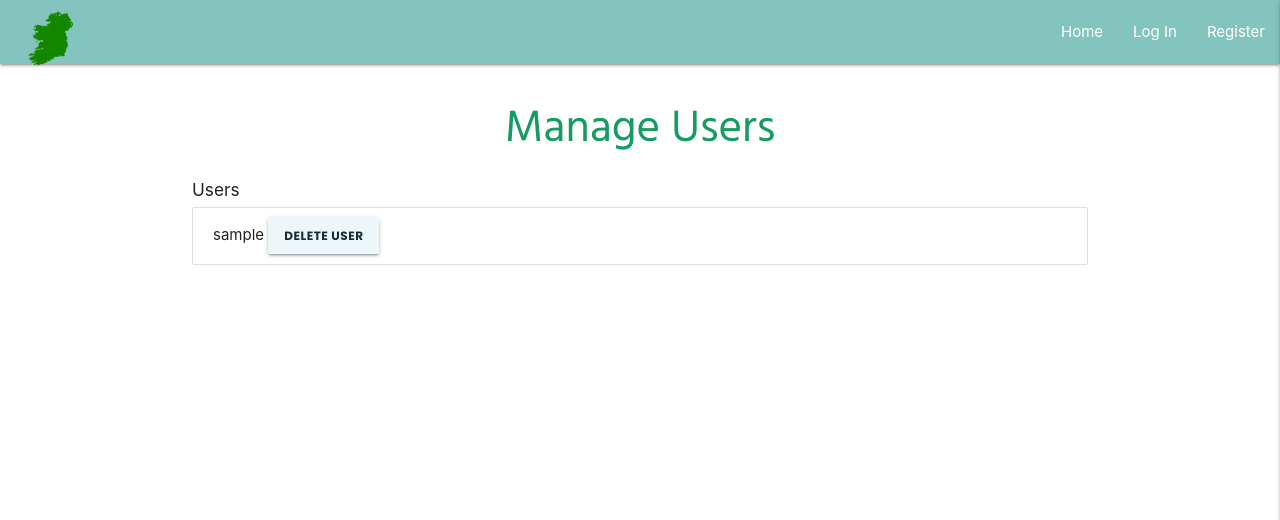
After one commit to LisaHackett97/HiddenIrishTravels, a Flask app: page /users_admin in a window 1280 px wide. The commit adds this page. Shown: the top 520 px of the page. Run offline with Flask 2, Linux system fonts and the light colour scheme; a database or web service that is not in the repository returns one stand-in record (values such as "Sample title"); some libraries are stand-ins or nearby versions.

Commit message:
Add delete user functionality to the site

```diff
--- a/app.py
+++ b/app.py
@@ -243,6 +243,26 @@ def delete_location(location_id):
     return redirect(url_for("get_fields"))
 
 
+# Delete a user -> Admin task
+@app.route("/delete_user/<user_id>")
+def delete_user(user_id):
+    mongo.db.users.remove({"_id": ObjectId(user_id)})
+    flash("User Deleted!")
+    return redirect(url_for("users_admin"))
+
+
+@app.route("/users_admin")
+def users_admin():
+    username = list(mongo.db.users.find())
+
+    return render_template(
+        "users_admin.html", username=username)
+
+
+    #   def home():
+    # recommendations = list(mongo.db.recommendations.find())
+    # return render_template("home.html", recommendations=recommendations)
+
 
 # User logout
 @app.route("/logout")
--- a/templates/admin.html
+++ b/templates/admin.html
@@ -6,6 +6,7 @@
 <a class="waves-effect waves-light btn">Manage Recommendation Form Fields</a>
 <a href="{{ url_for('get_fields')}}" class="waves-effect waves-light btn">Manage Visitor and locations Details</a>
 <a class="waves-effect waves-light btn">Delete User Recommendations</a>
-<a class="waves-effect waves-light btn">Delete User</a>
+<a href="{{ url_for('users_admin') }}" class="waves-effect waves-light btn">Delete User</a>
+
 
 {% endblock %}
--- /dev/null
+++ b/templates/users_admin.html
@@ -0,0 +1,31 @@
+{% extends "base.html" %}
+{% block content %}
+
+<h1 class="center-align">Manage Users</h1>
+
+
+
+<!-- section to display current users -->
+<section>
+<div class="row">
+    <h6>Users</h6>
+
+      <ul class="collection">
+    {% for user in username %}
+          <li class="collection-item">
+          <i class="material-icons circle"></i>
+          <span class="title">{{ user.username }}</span>
+          <a href="{{ url_for('delete_user', user_id=user._id)}}" class="btn">Delete user</a>
+        </li>
+    {% endfor %}
+
+    </ul>
+
+
+
+
+</div>
+</section>
+
+
+{% endblock %}
```
